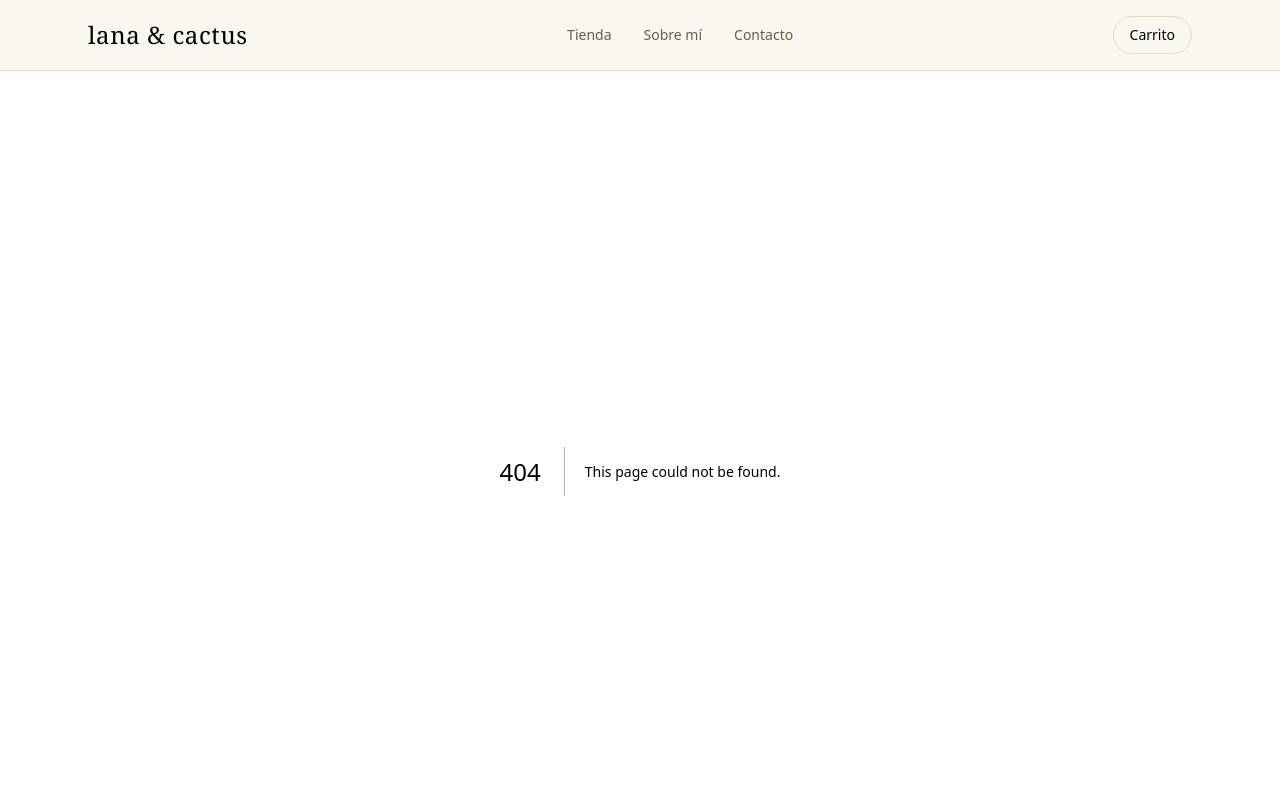
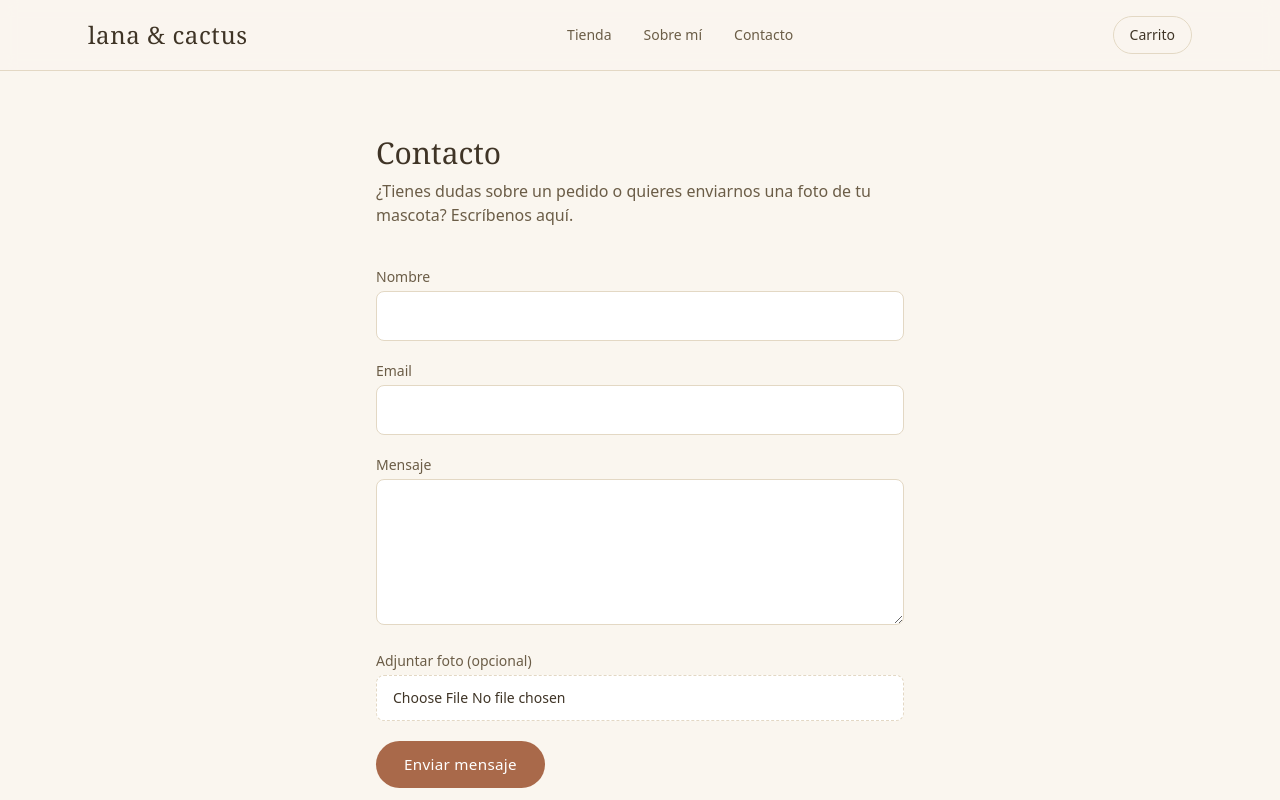
Before and after one commit to duartecarretta/lanacraft, a Next.js app: page /contacto in a window 1280 px wide. Before the commit this address had no page. Shown: the top 800 px of the page. Built offline with nearby package versions, Linux system fonts and the light colour scheme.

Commit message:
Add files via upload

```diff
--- /dev/null
+++ b/src/app/contacto/page.tsx
@@ -0,0 +1,98 @@
+"use client";
+
+import { useState } from "react";
+
+export default function ContactPage() {
+  const [sending, setSending] = useState(false);
+  const [sent, setSent] = useState(false);
+  const [error, setError] = useState("");
+
+  async function handleSubmit(e: React.FormEvent<HTMLFormElement>) {
+    e.preventDefault();
+    setSending(true);
+    setError("");
+    const form = e.currentTarget;
+    const formData = new FormData(form);
+
+    try {
+      const res = await fetch("/api/contacto", { method: "POST", body: formData });
+      const data = await res.json();
+      if (data.ok) {
+        setSent(true);
+        form.reset();
+      } else {
+        setError(data.error || "No se pudo enviar el mensaje.");
+      }
+    } catch {
+      setError("No se pudo enviar el mensaje. Inténtalo de nuevo.");
+    } finally {
+      setSending(false);
+    }
+  }
+
+  return (
+    <div className="mx-auto max-w-xl px-6 py-16 font-sans">
+      <h1 className="font-display text-3xl mb-2">Contacto</h1>
+      <p className="text-[var(--ink-soft)] mb-10">
+        ¿Tienes dudas sobre un pedido o quieres enviarnos una foto de tu
+        mascota? Escríbenos aquí.
+      </p>
+
+      {sent ? (
+        <div className="card rounded-xl p-6">
+          <p>¡Mensaje enviado! Te responderemos lo antes posible 💛</p>
+        </div>
+      ) : (
+        <form onSubmit={handleSubmit} className="space-y-5">
+          <div>
+            <label className="block text-sm mb-1 text-[var(--ink-soft)]">
+              Nombre
+            </label>
+            <input
+              name="nombre"
+              required
+              className="w-full border border-[var(--border)] rounded-lg px-4 py-3 bg-white"
+            />
+          </div>
+          <div>
+            <label className="block text-sm mb-1 text-[var(--ink-soft)]">
+              Email
+            </label>
+            <input
+              type="email"
+              name="email"
+              required
+              className="w-full border border-[var(--border)] rounded-lg px-4 py-3 bg-white"
+            />
+          </div>
+          <div>
+            <label className="block text-sm mb-1 text-[var(--ink-soft)]">
+              Mensaje
+            </label>
+            <textarea
+              name="mensaje"
+              rows={5}
+              required
+              className="w-full border border-[var(--border)] rounded-lg px-4 py-3 bg-white"
+            />
+          </div>
+          <div>
+            <label className="block text-sm mb-1 text-[var(--ink-soft)]">
+              Adjuntar foto (opcional)
+            </label>
+            <input
+              type="file"
+              name="foto"
+              accept="image/*"
+              className="w-full text-sm border border-dashed border-[var(--border)] rounded-lg px-4 py-3 bg-white"
+            />
+          </div>
+          {error && <p className="text-red-600 text-sm">{error}</p>}
+          <button type="submit" disabled={sending} className="btn-primary disabled:opacity-60">
+            {sending ? "Enviando…" : "Enviar mensaje"}
+          </button>
+        </form>
+      )}
+    </div>
+  );
+}
```
